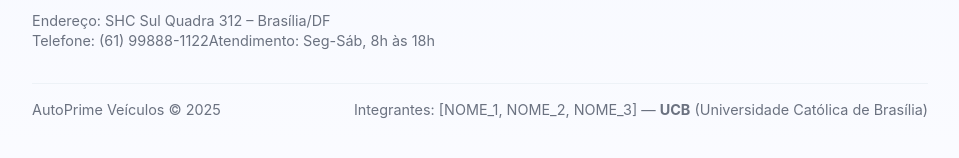
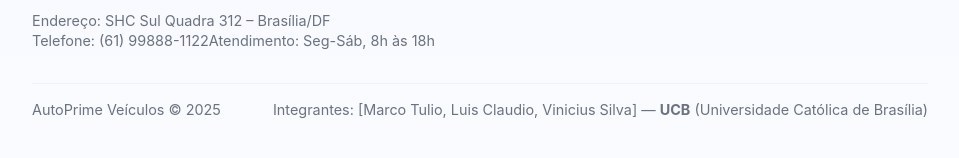
Before and after one commit to luisclaudiogodoy14-hash/autoprime, a plain HTML site: page contato.html in a window 1280 px wide. Shown: the part 1002-1160 px from the top of the page, without its empty margins (160-1119 px from the left). Drawn offline with Linux system fonts and the light colour scheme.

Commit message:
Update contato.html

```diff
--- a/contato.html
+++ b/contato.html
@@ -56,7 +56,7 @@
 <footer class="site-footer">
   <div class="footer-content">
     <div>AutoPrime Veículos © 2025</div>
-    <div>Integrantes: [NOME_1, NOME_2, NOME_3] — <strong>UCB</strong> (Universidade Católica de Brasília)</div>
+    <div>Integrantes: [Marco Tulio, Luis Claudio, Vinicius Silva] — <strong>UCB</strong> (Universidade Católica de Brasília)</div>
   </div>
 </footer>
 
```
